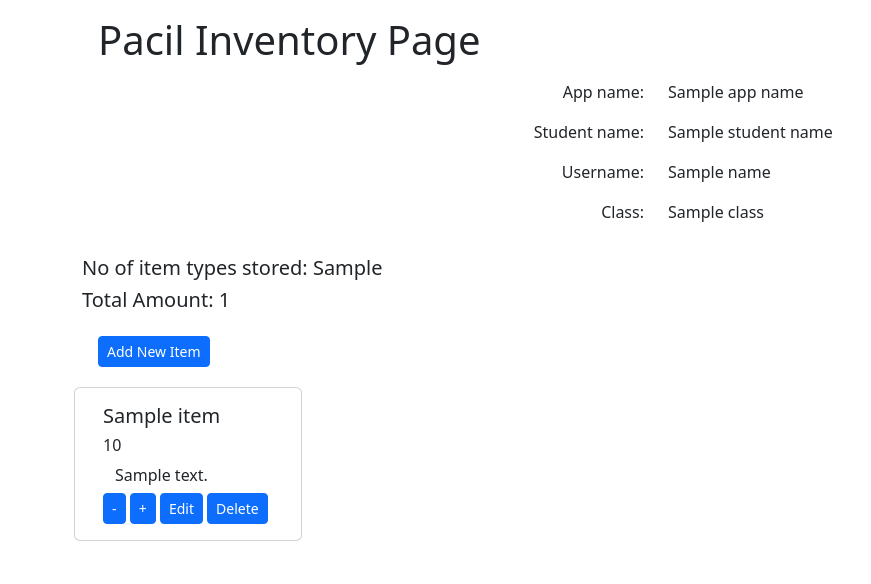
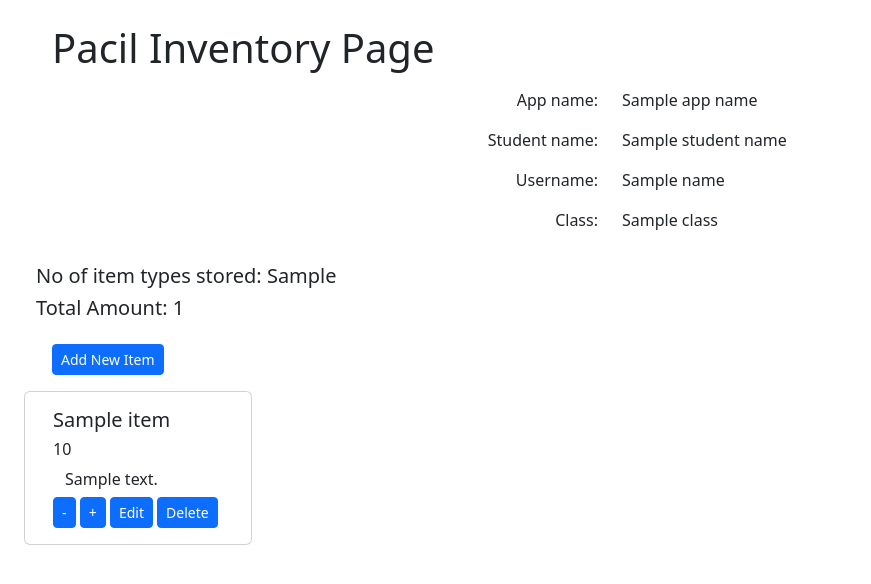
Before and after one commit to DaWanAnOnli/pacil_inventory, a Django app: template main/templates/main.html in a window 1280 px wide. Shown: the part 54-638 px from the top of the page, without its empty margins (0-871 px from the left). Run offline with Django 4.2, Linux system fonts and the light colour scheme; tables that the repository leaves empty hold one stand-in row (values such as "Sample post"); the template is opened without the code that fills it: values that come from a table or form of the project are taken from there, most other values are stand-ins (such as "Sample title", 1, 10 or a date in 2020).

Commit message:
Assignment 5 complete fix main

```diff
--- a/main/templates/main.html
+++ b/main/templates/main.html
@@ -20,7 +20,7 @@
   </div>
 </nav>
 
-<div class="container">
+<div class="container m-4">
 
 
 <h1 class="m-3">Pacil Inventory Page</h1>
@@ -71,12 +71,12 @@
 
 	<div class="row row-cols-md-5">
     {% for item in items %}
-		<div class="card m-1" >
+		<div class="card" >
 			<div class="card-body">
 				<h5 class="card-title">{{item.name}}</h5>
 				<h6 class="card-title">{{item.amount}}</h6>
 				<div class="container">
-					<span class="card-text d-inline-block text-truncate" style="max-width: 210px;">
+					<span class="card-text d-inline-block text-truncate" style="max-width: 220px;">
 						{{item.description}}
 					</span>
 				</div>
```
